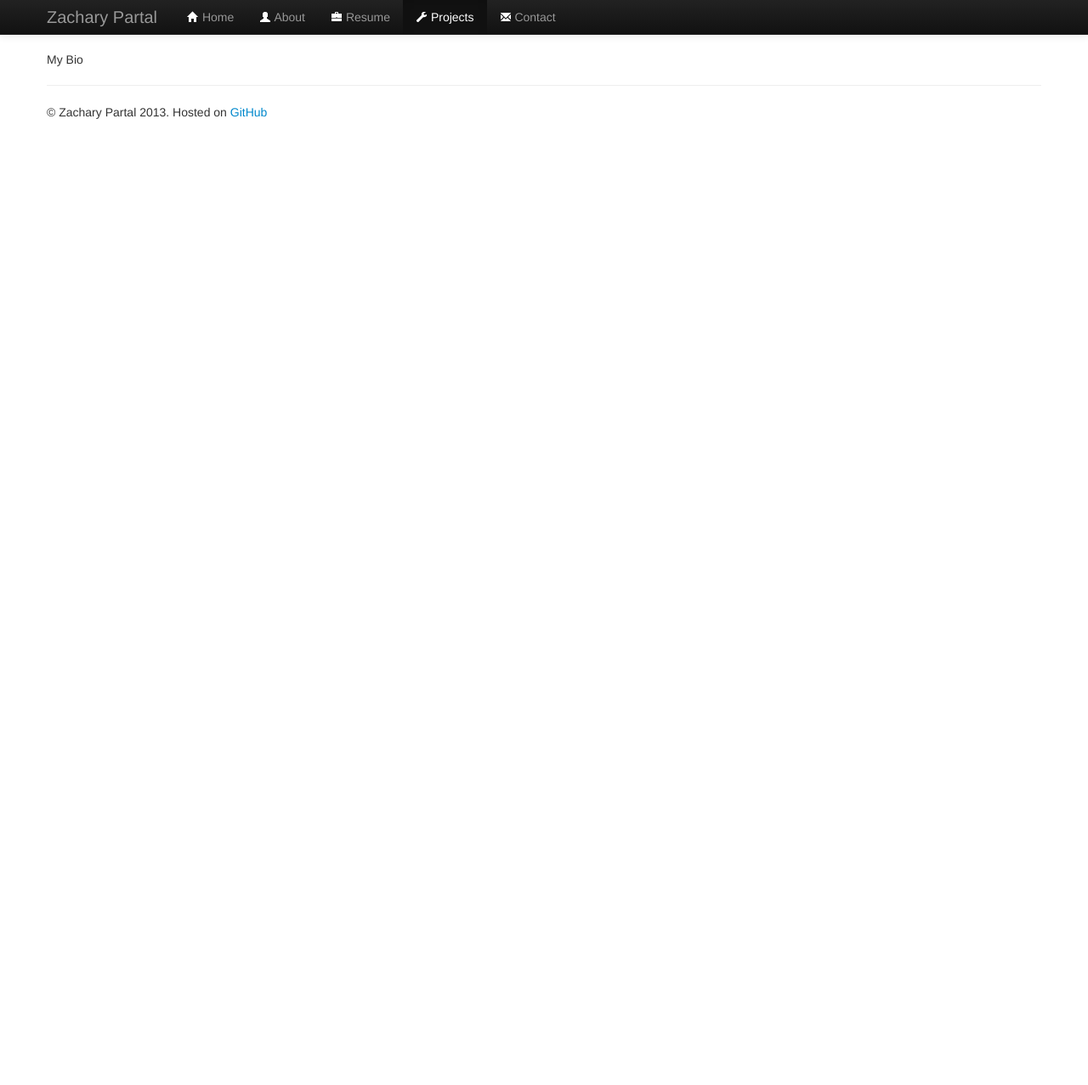
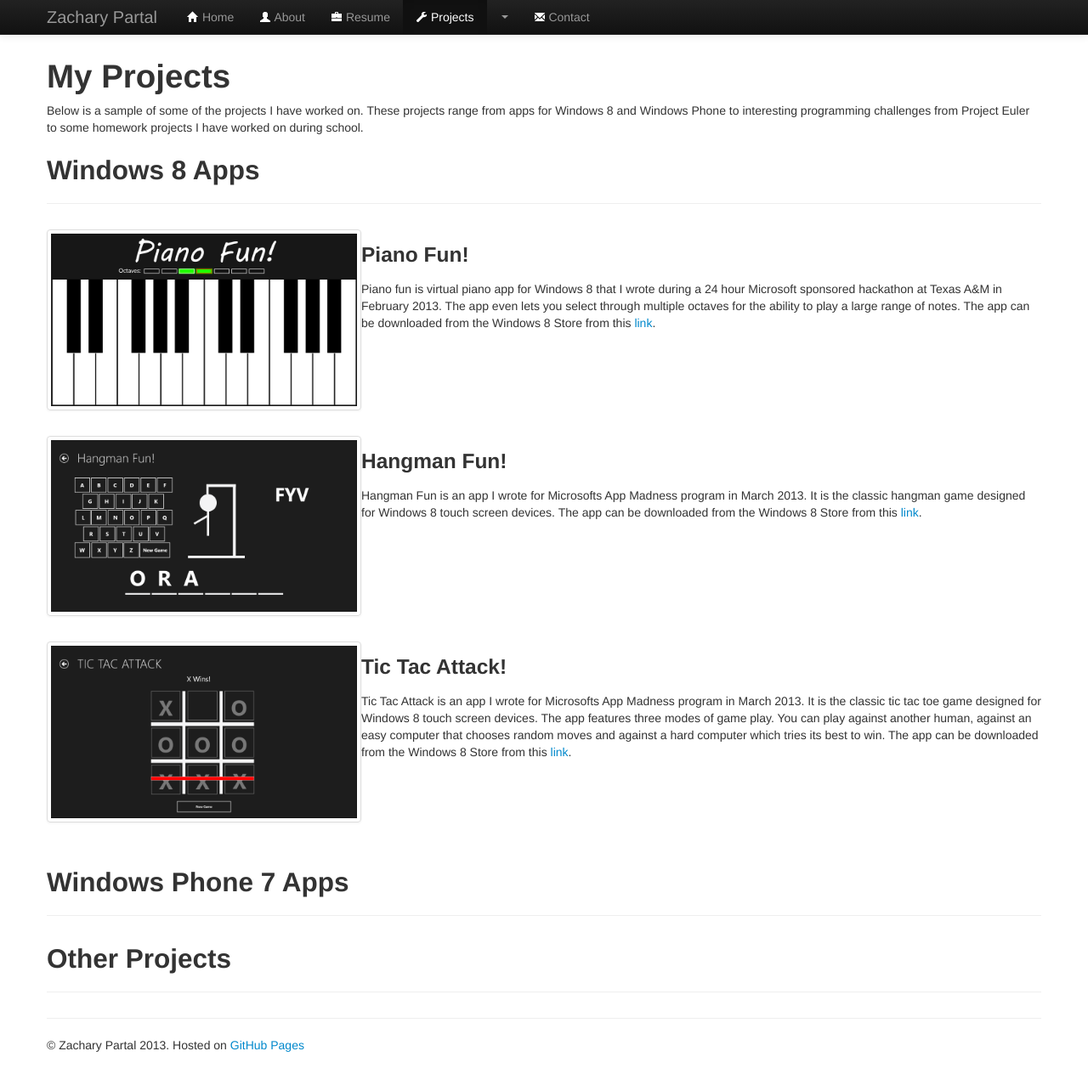
Before and after one commit to zpartal/zpartal.github.io, a Jekyll site: the page built from projects/index.html, in a window 1280 px wide and 1290 px high. Shown: the top 1277 px of the window at 85% size. Built offline with Jekyll 4.4.1, drawn with Linux system fonts in a browser that asks for light colours; nearby versions of some CDN libraries.

Commit message:
windows 8 app content

```diff
--- a/_config.yml
+++ b/_config.yml
@@ -1 +1 @@
-exclude: ["CNAME", "resources", "README.md"]
+exclude: ["CNAME", "resources", "README.md", "todo.txt"]
--- a/_includes/footer.html
+++ b/_includes/footer.html
@@ -1,5 +1,5 @@
 <hr>
 
 <footer>
-	<p>&copy; Zachary Partal 2013. Hosted on <a href="http://github.com">GitHub</a></p>
+	<p>&copy; Zachary Partal 2013. Hosted on <a href="http://github.com">GitHub Pages</a></p>
 </footer>
--- a/_includes/navbar.html
+++ b/_includes/navbar.html
@@ -19,19 +19,26 @@
                     <li {% if page.pageclass == 'projects' %}class="active"{% endif %}>
                         <a href="/projects/"><i class="icon-wrench icon-white"></i> Projects</a>
                     </li>
+                    <li class="dropdown">
+                        <a href="#" class="dropdown-toggle" data-toggle="dropdown"><b class="caret"></b></a>
+                        <ul class="dropdown-menu">
+                            <li><a href="#">All Projects</a></li>
+                            <li class="nav-header">Windows 8 Apps</li>
+                            <li><a href="/projects/#piano-fun">Piano Fun!</a></li>
+                            <li><a href="/projects/#tic-tac-attack">Tic Tac Attack!</a></li>
+                            <li><a href="/projects/#hangman-fun">Hangman Fun!</a></li><li class="divider"></li>
+                            <li class="nav-header">Windows Phone</li>
+                            <li><a href="#">Tip Calculator</a></li>
+                            <li><a href="#">Dead Pixel Tester</a></li>
+                            <li><a href="#">Unit Converter</a></li>
+                            <li class="divider"></li>
+                            <li class="nav-header">Other Projects</li>
+                            <li><a href="#">Project Euler</a></li>
+                            <li><a href="#">Website</a></li>
+                        </ul>
+                    </li>
                     <li><a href="mailto:zach@partal.me"><i class="icon-envelope icon-white"></i> Contact</a></li>
-                    <!-- <li class="dropdown">
-                        <a href="#" class="dropdown-toggle" data-toggle="dropdown">Dropdown <b class="caret"></b></a>
-                        <ul class="dropdown-menu">
-                            <li><a href="#">Action</a></li>
-                            <li><a href="#">Another action</a></li>
-                            <li><a href="#">Something else here</a></li>
-                            <li class="divider"></li>
-                            <li class="nav-header">Nav header</li>
-                            <li><a href="#">Separated link</a></li>
-                            <li><a href="#">One more separated link</a></li>
-                        </ul>
-                    </li> -->
+
                 </ul>
             </div><!--/.nav-collapse -->
         </div>
--- a/_layouts/default.html
+++ b/_layouts/default.html
@@ -27,8 +27,6 @@
             <p class="chromeframe">You are using an <strong>outdated</strong> browser. Please <a href="http://browsehappy.com/">upgrade your browser</a> or <a href="http://www.google.com/chromeframe/?redirect=true">activate Google Chrome Frame</a> to improve your experience.</p>
         <![endif]-->
 
-        <!-- This code is taken from http://twitter.github.com/bootstrap/examples/hero.html -->
-
         {% include navbar.html %}
 
         <div class="container">
--- a/css/main.css
+++ b/css/main.css
@@ -3,3 +3,11 @@
 /* ==========================================================================
    Author's custom styles
    ========================================================================== */
+
+h3.project-item {
+	padding-left: 10px;
+}
+
+p.project-item {
+	padding-left: 10px;
+}
--- a/projects/index.html
+++ b/projects/index.html
@@ -4,5 +4,63 @@ title: Projects
 pageclass: projects
 ---
 
-<!-- content -->
-<p>My Bio</p>
+<div>
+<!-- <div class="page-header"> -->
+    <h1>My Projects</h1>
+    <p>Below is a sample of some of the projects I have worked on. These projects range from apps for Windows 8 and Windows Phone to interesting programming challenges from Project Euler to some homework projects I have worked on during school.</p>
+</div>
+
+<section id="win-8-apps">
+	<div class="page-header">
+		<h2>Windows 8 Apps</h2>
+    </div>
+    <div id="piano-fun" class="project-item clearfix">
+    	<ul class="thumbnails pull-left">
+		  <li class="span4">
+		    <a href="/img/pianofun-ss.png" class="thumbnail">
+		      <img src="/img/pianofun-ss.png" alt="">
+		    </a>
+		  </li>
+		</ul>
+    	<h3>Piano Fun!</h3>
+    	<p>Piano fun is virtual piano app for Windows 8 that I wrote during a 24 hour Microsoft sponsored hackathon at Texas A&M in February 2013. The app even lets you select through multiple octaves for the ability to play a large range of notes. The app can be downloaded from the Windows 8 Store from this <a href="http://apps.microsoft.com/windows/app/piano-fun/c35a5143-e947-414f-928a-2bc40f4b698a">link</a>.</p>
+    </div>
+
+    <div id="hangman-fun" class="project-item clearfix">
+    	<ul class="thumbnails pull-left">
+		  <li class="span4">
+		    <a href="/img/hangman-ss.png" class="thumbnail">
+		      <img src="/img/hangman-ss.png" alt="">
+		    </a>
+		  </li>
+		</ul>
+    	<h3>Hangman Fun!</h3>
+    	<p>Hangman Fun is an app I wrote for Microsofts App Madness program in March 2013. It is the classic hangman game designed for Windows 8 touch screen devices. The app can be downloaded from the Windows 8 Store from this <a href="http://apps.microsoft.com/windows/app/piano-fun/c35a5143-e947-414f-928a-2bc40f4b698a">link</a>.</p>
+    </div>
+
+    <div id="tic-tac-attack" class="project-item clearfix">
+    	<ul class="thumbnails pull-left">
+		  <li class="span4">
+		    <a href="/img/tictacattack-ss.png" class="thumbnail">
+		      <img src="/img/tictacattack-ss.png" alt="">
+		    </a>
+		  </li>
+		</ul>
+    	<h3>Tic Tac Attack!</h3>
+    	<p>Tic Tac Attack is an app I wrote for Microsofts App Madness program in March 2013. It is the classic tic tac toe game designed for Windows 8 touch screen devices. The app features three modes of game play. You can play against another human, against an easy computer that chooses random moves and against a hard computer which tries its best to win. The app can be downloaded from the Windows 8 Store from this <a href="http://apps.microsoft.com/windows/app/tic-tac-attack/ea4dca02-894c-474b-8b61-28dbc11e72ad">link</a>.</p>
+    </div>
+
+
+</section>
+
+<section id="wp-7-apps">
+	<div class="page-header">
+  		<h2>Windows Phone 7 Apps</h2>
+  	</div>
+</section>
+
+<section id="other-projects">
+	<div class="page-header">
+		<h2>Other Projects</h2>
+	</div>
+</section>
```
Also changed, not shown: img/hangman-ss.png (added), img/pianofun-ss.png (added), img/tictacattack-ss.png (added), 1 other file.
